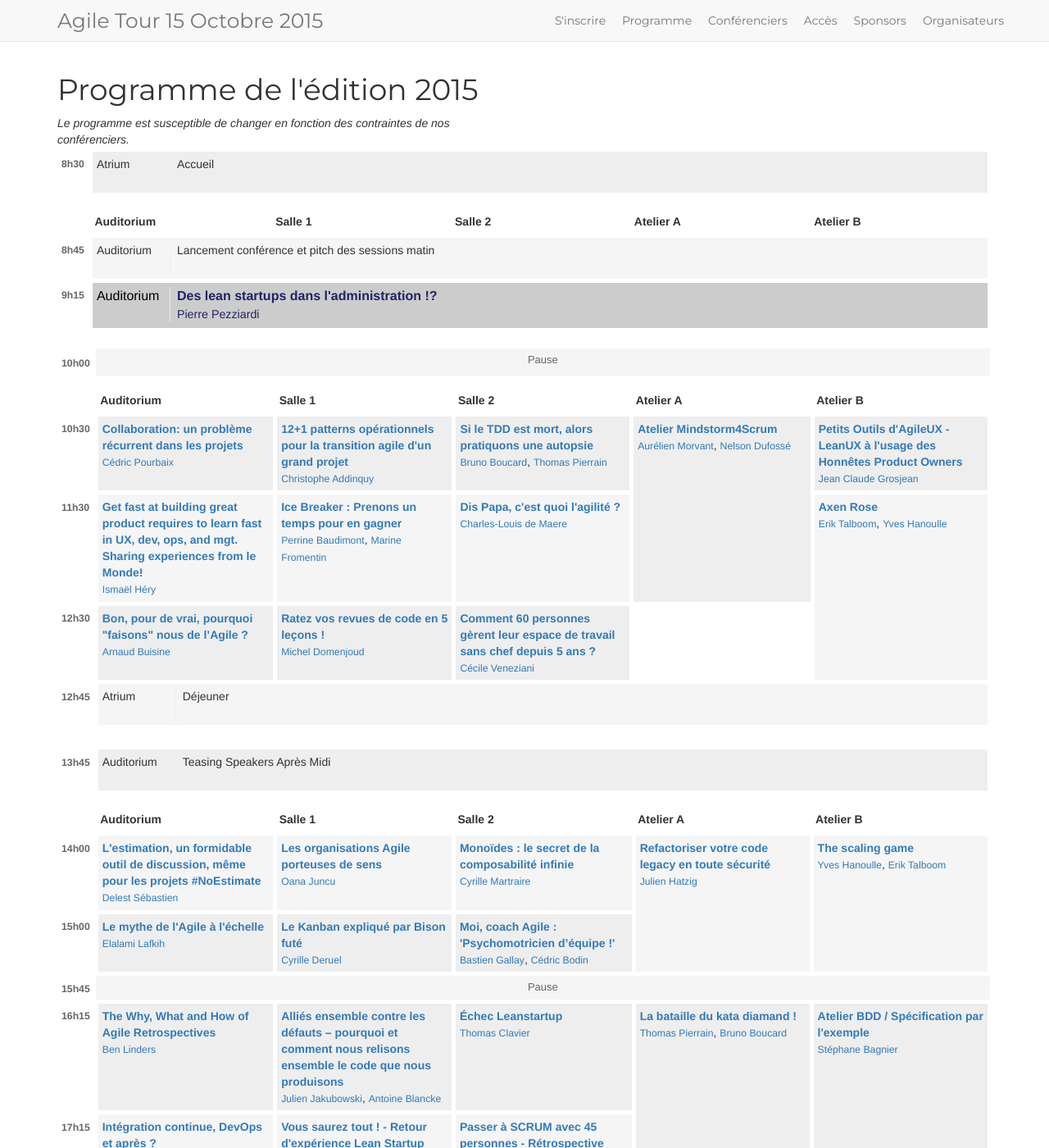
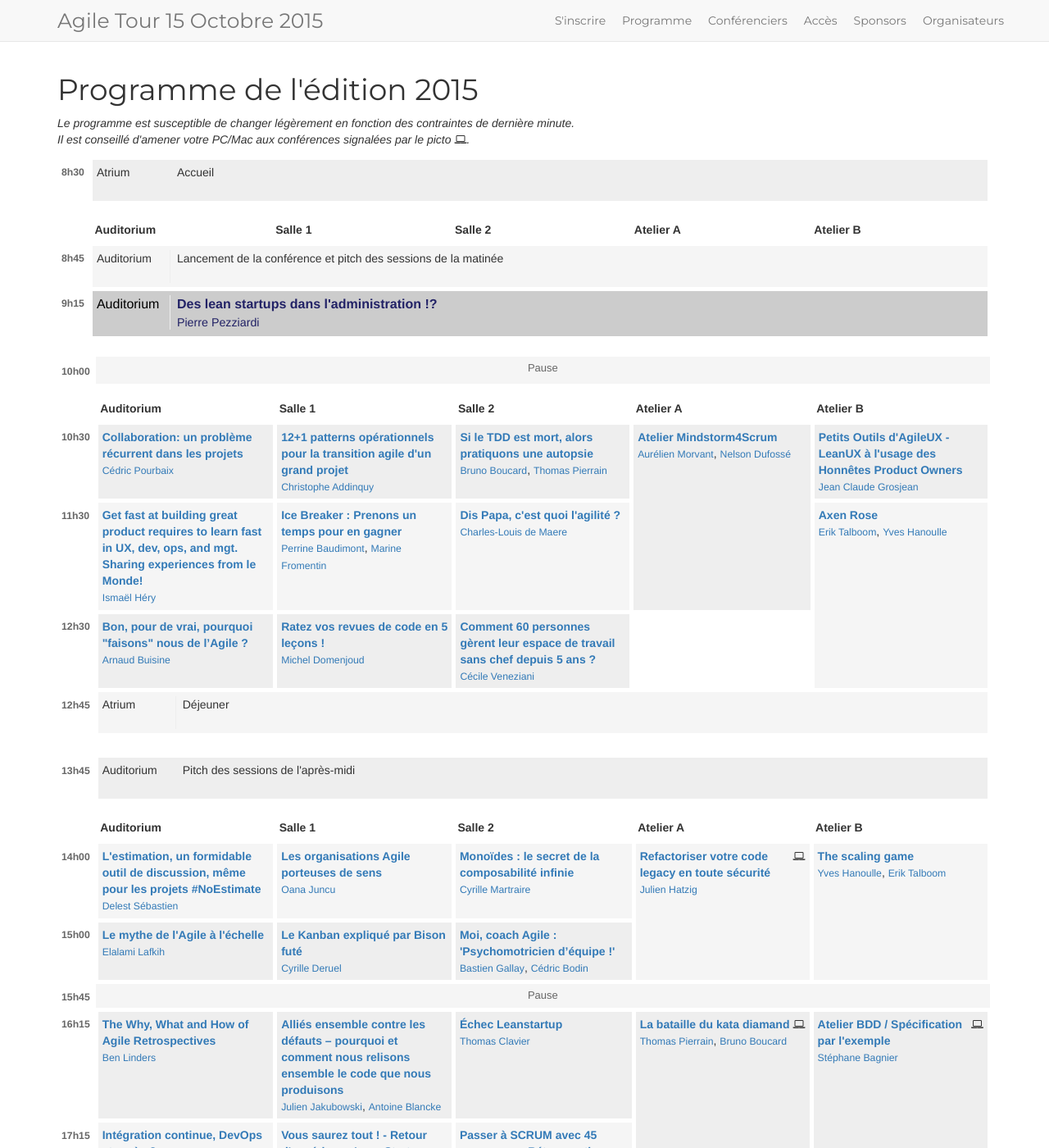
Before and after one commit to jak78/agile-tour-lille-2017, a Jekyll site: the page built from 00-schedule.html, in a window 1280 px wide and 1400 px high. Shown: the whole window at 82% size. Built offline with Jekyll 4.4.1, drawn with Linux system fonts in a browser that asks for light colours; nearby versions of some CDN libraries.

Commit message:
ajouté picto pour signaler les confs où un PC est recommandé

```diff
--- a/00-schedule.html
+++ b/00-schedule.html
@@ -7,10 +7,9 @@ permalink: /programme/
 <div class="container">
     <h1>Programme de l'édition 2015</h1>
     <div class="row">
-        <div class="col-md-6 col-xs-12">
-            <i>
-            Le programme est susceptible de changer en fonction des contraintes de nos conférenciers.
-            </i>
+        <div class="col-md-12 col-xs-12">
+            <p><i>Le programme est susceptible de changer légèrement en fonction des contraintes de dernière minute.<br>
+                Il est conseillé d'amener votre PC/Mac aux conférences signalées par le picto <i class="fa fa-laptop"></i>.</i></p>
         </div>
     </div>
 
@@ -32,6 +31,9 @@ permalink: /programme/
             <td{% if talk.duration %} rowspan="2"{% endif %}{% if talk.fill %} colspan="{{ talk.fill }}"{% endif %} class="{% if talk.highlight %} highlight{% endif %}{% if talk.hide-on-home %} dim{% endif %}">
                 {% if talk.room %}
                 <span class="room">{{ talk.room }}</span>
+                {% endif %}
+                {% if talk.bring_your_pc %}
+                <p class="picto"><i class="fa fa-laptop"></i></p>
                 {% endif %}
                 {% if talk.subject %}
                 <a class="subject" name="{{ talk.subject }}"></a>
--- a/_data/schedule.yml
+++ b/_data/schedule.yml
@@ -8,7 +8,7 @@
   - hour: 8h45
     special: 1
     content:
-      - label: Lancement conférence et pitch des sessions matin
+      - label: Lancement de la conférence et pitch des sessions de la matinée
         fill: 5
         room: Auditorium
   - hour: 9h15
@@ -80,7 +80,7 @@
   - hour: 13h45
     special: 1
     content:
-    - label: Teasing Speakers Après Midi
+    - label: Pitch des sessions de l'après-midi
       room: Auditorium
       fill: 5
   - hour: 14h00
@@ -98,6 +98,7 @@
         speaker: Julien Hatzig
         description: "Dojo sur la mise en place de tests de caractérisations pour sécuriser la refactorisation d'un code."
         duration: 2
+        bring_your_pc: 1
       - subject: The scaling game
         speaker: Yves Hanoulle, Erik Talboom
         description: "During the game you will experience scaling issues that occur when multiple teams work on the same product. Multiple Teams will look for solutions to scaling issues and experiment in an iterative way with their ideas on solving them.
@@ -144,14 +145,16 @@
       - subject: Échec Leanstartup
         speaker: Thomas Clavier
         description: "Fermement engagé dans une démarche Lean Startup, alors que tout le monde insistait sur la nécessité de la proximité avec le client, attiré par les sirènes de la technique, nous nous sommes échoué sur la proximité client. Retour sur cette belle expérience."
-      - subject: La bataille du kata diamand !
+      - subject: La bataille du kata diamand
         speaker: Thomas Pierrain, Bruno Boucard
         description: "Vous êtes un veteran du TDD ou vous voulez en apprendre plus sur le sujet aprés quelques essais, le kata diamand est un bon challenge pour tout ceux qui s'essayent à TDD. Dans cette session d'environ 2 heures, nous essaierons de dompter ce kata, dans le langage de votre choix. Jean-Laurent & Bruno vous donneront des astuces ainsi que aides si besoin. La dernière demi-heure est consacré à une discussion sur le pour et le contre des differentes approches.  Un portable pour 2 personnes est nécessaire pour cet atelier."
         duration: 2
+        bring_your_pc: 1
       - subject: Atelier BDD / Spécification par l'exemple
         speaker: Stéphane Bagnier
         description: "Bien avant la qualité technique, un enjeu crucial du développement logiciel est d’avoir une communication efficace entre les participants. Dans cet atelier, vous apprendrez à utiliser des exemples pour créer une compréhension commune autour de l’énoncé d’un besoin. Vous explorerez un domaine métier drôle, complexe et retord. Vous découvrirez comment parler à un expert métier afin de l’interviewer efficacement. Vous écrirez en binôme des exemples que votre expert saura valider et qui serviront de spécifications fonctionnelles. Vous verrez comment, en écrivant ces spécifications par l’exemple, obtenir des tests automatiques d'acceptation. Vous comprendrez comment écrire vos propres règles métiers et refermer pour de bon les documents de spécifications fonctionnelles."
         duration: 2
+        bring_your_pc: 1
   - hour: 17h15
     content:
       - subject: Intégration continue, DevOps et après ?
--- a/_sass/_schedule.scss
+++ b/_sass/_schedule.scss
@@ -17,6 +17,10 @@
       color: #888;
       text-shadow: 1px 1px #ccc;
     }
+  }
+
+  .picto {
+    float: right;
   }
 
   .room {
```
